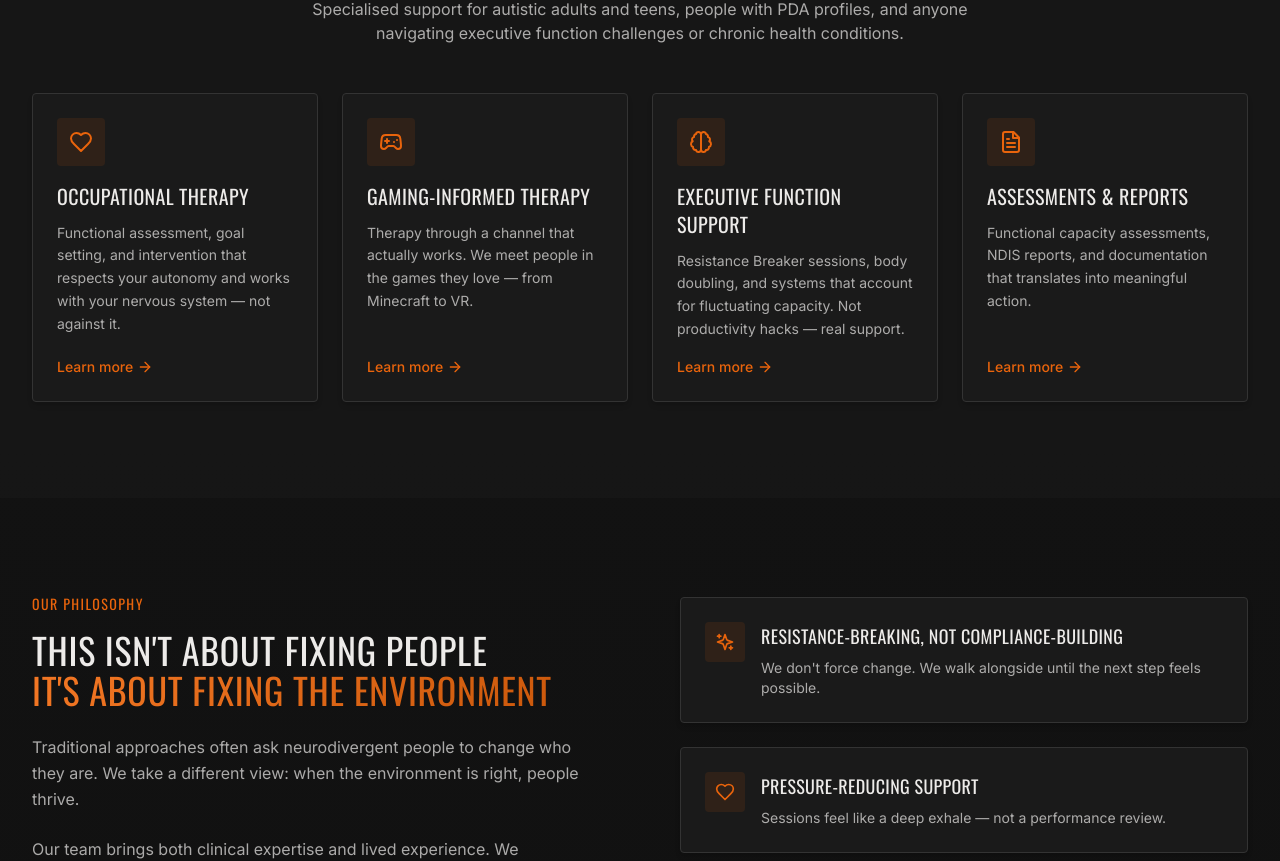
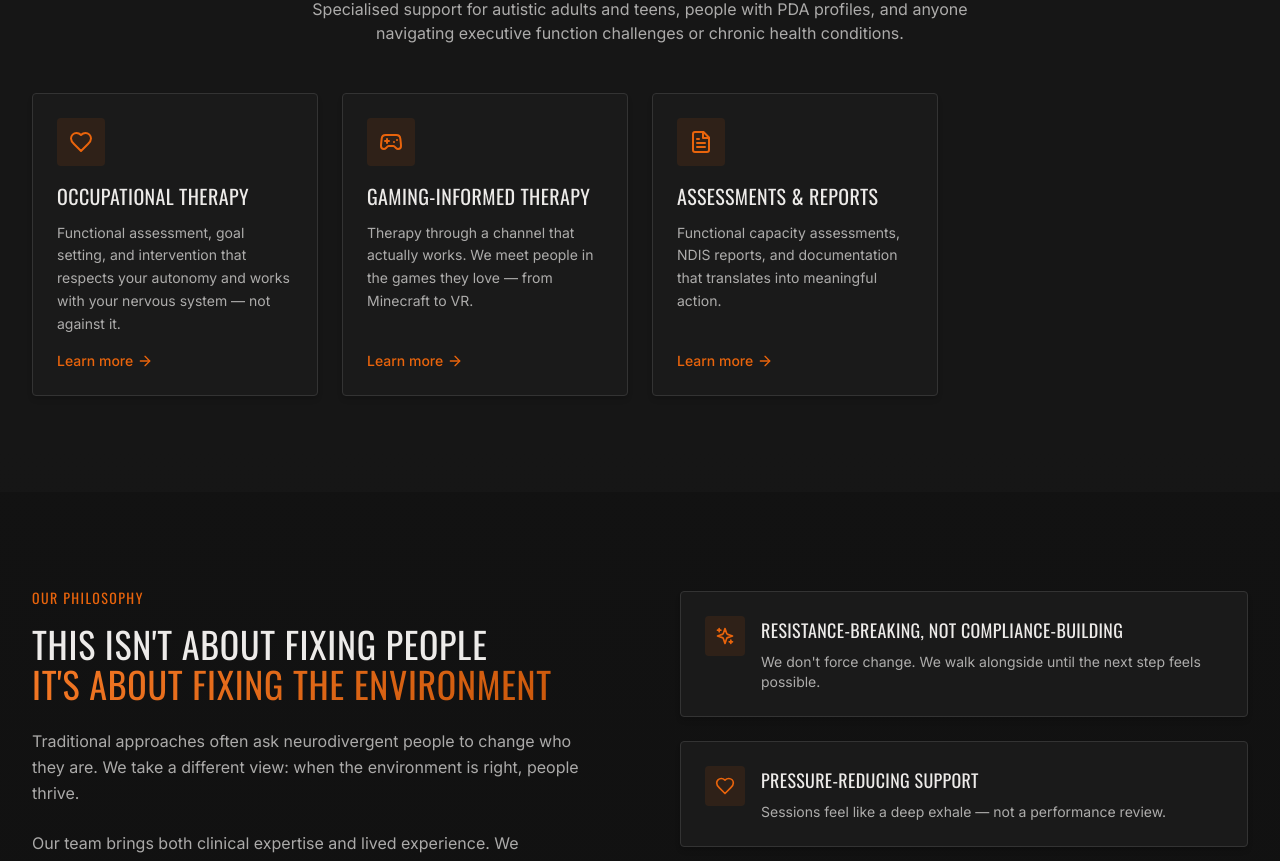
Before and after one commit to EstusHealth/estus-health-website, a React (Vite) app: page / in a window 1280 px wide. Shown: the part 1078-1939 px from the top of the page. Built offline with nearby package versions, Linux system fonts and the light colour scheme.

Commit message:
Update HomePage.jsx

```diff
--- a/src/pages/HomePage.jsx
+++ b/src/pages/HomePage.jsx
@@ -93,12 +93,6 @@ export default function HomePage() {
             title="Gaming-Informed Therapy"
             description="Therapy through a channel that actually works. We meet people in the games they love — from Minecraft to VR."
             href="/services/gaming-informed-therapy"
-          />
-          <FeatureCard
-            icon={Brain}
-            title="Executive Function Support"
-            description="Resistance Breaker sessions, body doubling, and systems that account for fluctuating capacity. Not productivity hacks — real support."
-            href="/services/executive-function-support"
           />
           <FeatureCard
             icon={FileText}
```
